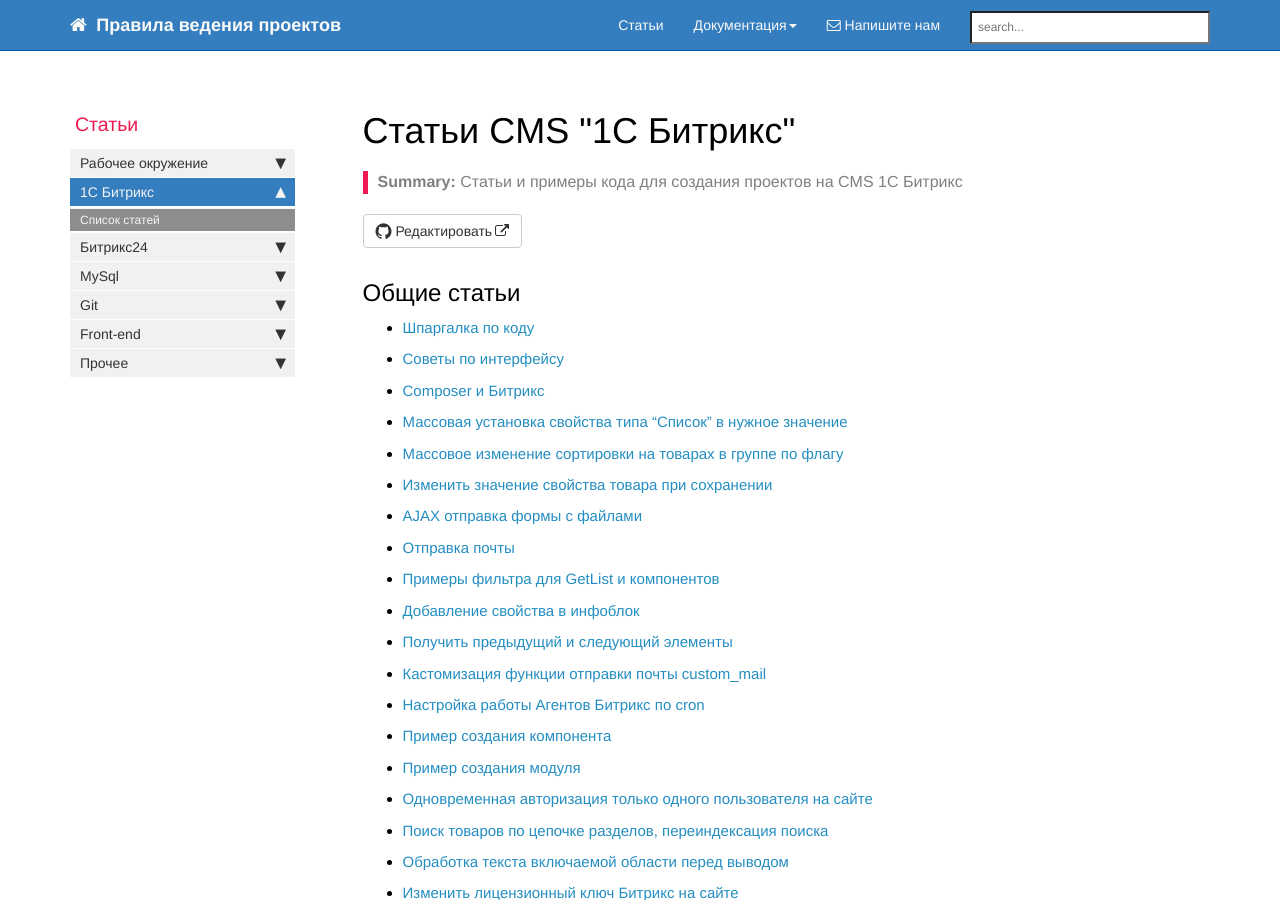
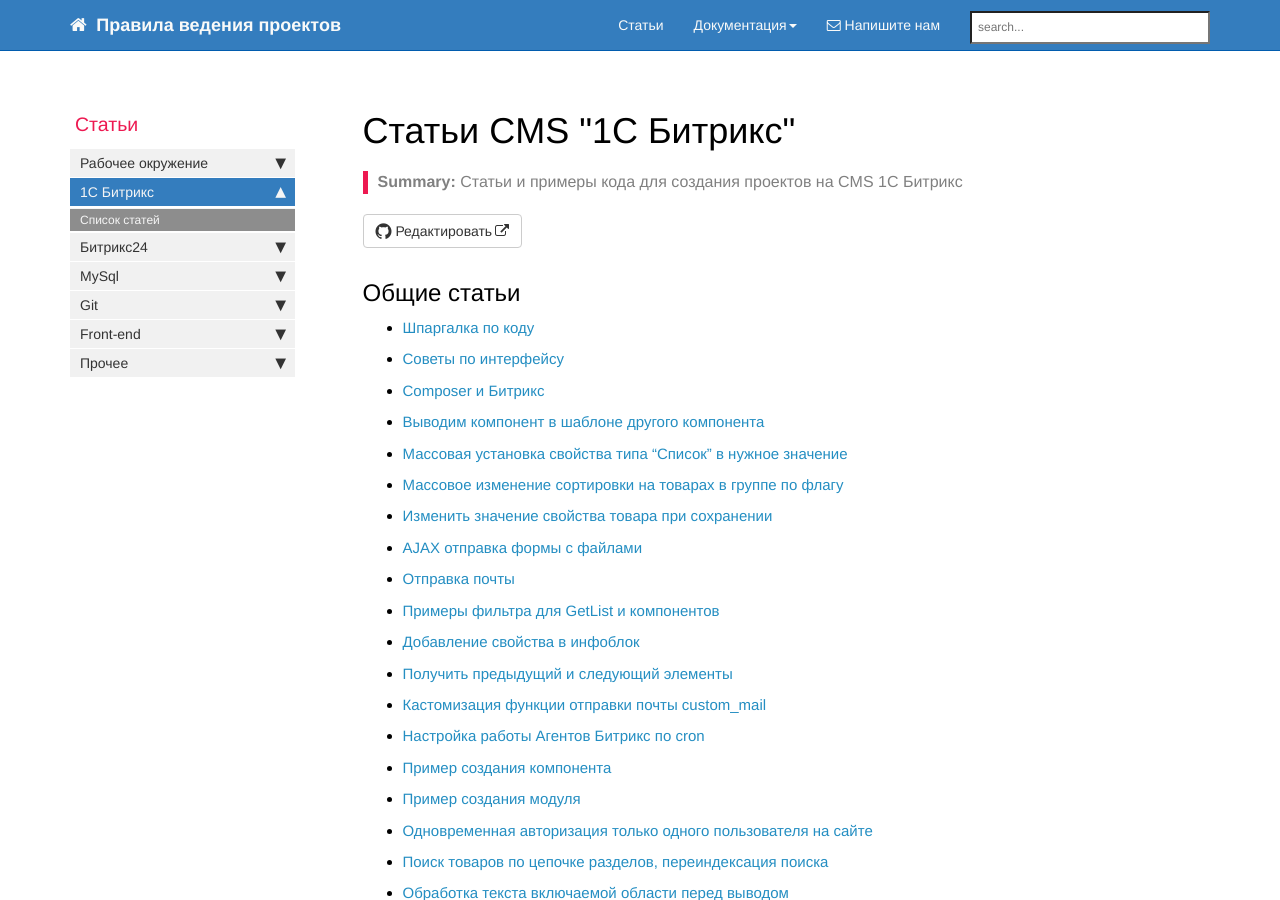
Before and after one commit to gdecider/gdecider.github.io, a Jekyll site: the page built from pages/articles/articles-g-cms-bitrix.md, in a window 1280 px wide and 900 px high. Built offline with Jekyll 4.4.1, drawn with Linux system fonts in a browser that asks for light colours; nearby versions of some CDN libraries; comment, search, counter and statistics services are not loaded.

Commit message:
Update articles-g-cms-bitrix.md

```diff
--- a/pages/articles/articles-g-cms-bitrix.md
+++ b/pages/articles/articles-g-cms-bitrix.md
@@ -12,6 +12,7 @@
 * [Шпаргалка по коду](/bx_back-shpora.html)
 * [Советы по интерфейсу](/bx_back-bitrix-admin-panel-hints.html)
 * [Composer и Битрикс](/articles-bx-composer-and-bitrix.html)
+* [Выводим компонент в шаблоне другого компонента](/articles-bx-inner-component.html)
 * [Массовая установка свойства типа "Список" в нужное значение](/articles_bx_set_prop_type_list.html)
 * [Массовое изменение сортировки на товарах в группе по флагу](/articles_bx-set-sort-on-element-by-group.html)
 * [Изменить значение свойства товара при сохранении](/articles_bx-edit-property-on-save.html)
```
